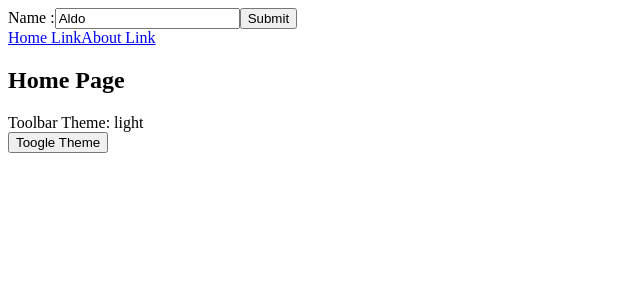
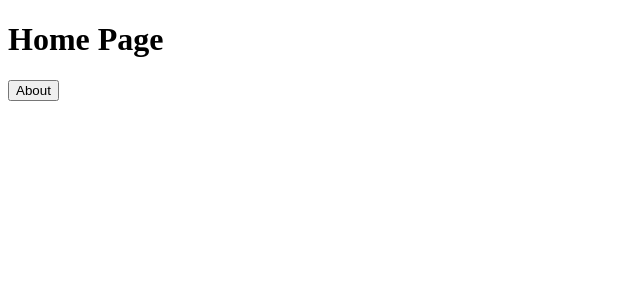
Before and after one commit to alwiranata/upgrade-react, a React (Vite) app in the folder frontend/: page / in a window 1280 px wide. Shown: the top 300 px of the page, without its empty margins (0-640 px from the left). Built offline with nearby package versions, Linux system fonts and the light colour scheme.

Commit message:
add routes

```diff
--- a/frontend/src/App.jsx
+++ b/frontend/src/App.jsx
@@ -6,15 +6,17 @@
 // import State from "./konsepDasar/State"
 // import Hooks from "./methods/Hooks"
 // import Lifecycle from "./methods/LifeCycle"
-import Context from "./methods/Context"
-import Routing from "./methods/Routing"
-import Form from "./methods/Form"
+// import Context from "./methods/Context"
+// import Routing from "./methods/Routing"
+// import Form from "./methods/Form"
+import Page from "./routes/Page"
 const App = () => {
 	return (
 		<div>
-			<Form />
+			<Page />
+			{/* <Form />
 			<Routing />
-			<Context />
+			<Context /> */}
 			{/* <Lifecycle />
 			<Hooks /> */}
 			{/* <State />
--- /dev/null
+++ b/frontend/src/routes/About.jsx
@@ -0,0 +1,18 @@
+import {useNavigate} from "react-router-dom"
+
+const About = () => {
+	const navigate = useNavigate()
+
+	const goToHome = () => {
+		navigate("/")
+	}
+
+	return (
+		<div>
+			<h2>About Page</h2>
+			<button onClick={goToHome}>Home</button>
+		</div>
+	)
+}
+
+export default About
--- /dev/null
+++ b/frontend/src/routes/Home.jsx
@@ -0,0 +1,16 @@
+import {useNavigate} from "react-router-dom"
+const Home = () => {
+	const navigate = useNavigate()
+
+	const goToAbout = () => {
+		navigate("/about")
+	}
+	return (
+		<div>
+			<h1>Home Page</h1>
+			<button onClick={goToAbout}>About</button>
+		</div>
+	)
+}
+
+export default Home
--- /dev/null
+++ b/frontend/src/routes/Page.jsx
@@ -0,0 +1,22 @@
+import {BrowserRouter as Router, Routes, Route} from "react-router-dom"
+import Home from "./Home"
+import About from "./About"
+
+const Page = () => {
+	return (
+		<Router>
+			<Routes>
+				<Route
+					path='/'
+					element={<Home />}
+				/>
+				<Route
+					path='/about'
+					element={<About />}
+				/>
+			</Routes>
+		</Router>
+	)
+}
+
+export default Page
```
Also changed, not shown: frontend/src/routes/Navigate.jsx (added, +11 -0 lines).
